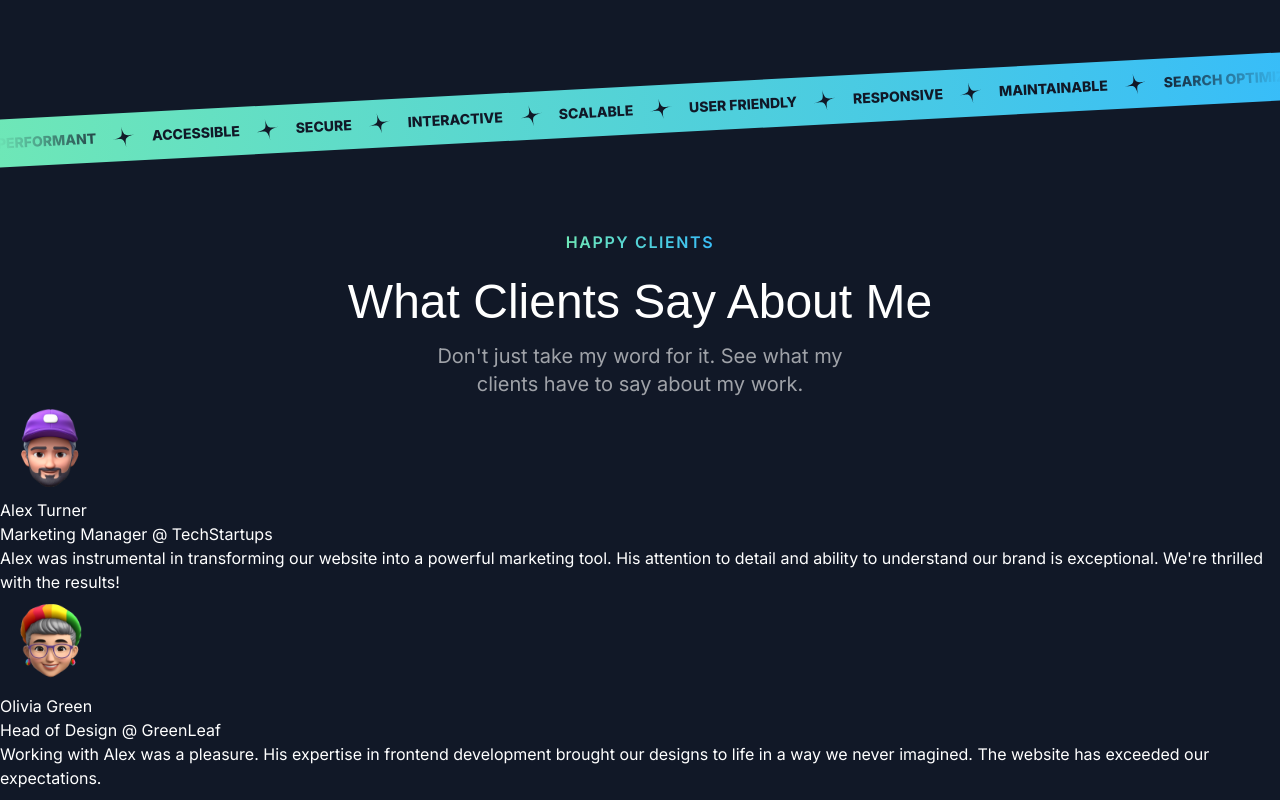
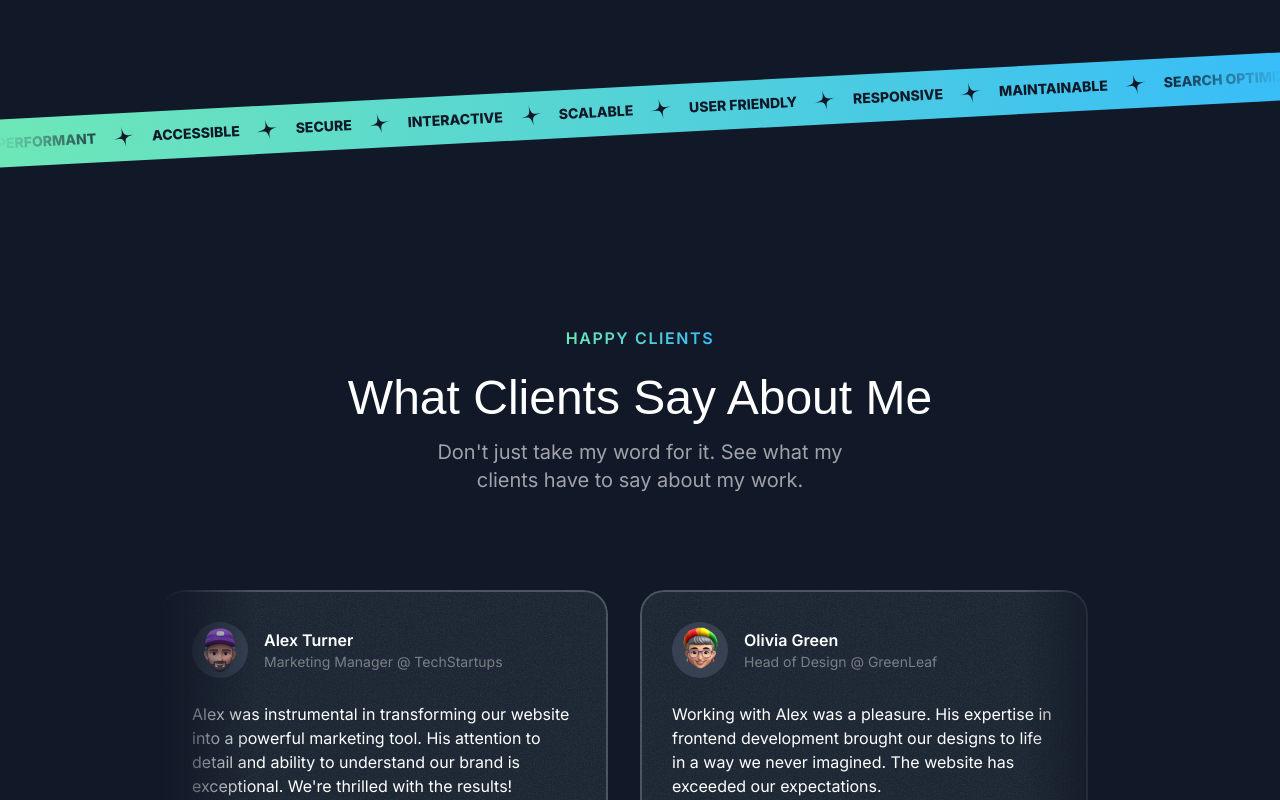
Before and after one commit to JonyKapash/Personal-Portfolio, a Next.js app: page / in a window 1280 px wide. Shown: the part 2966-3766 px from the top of the page. Built offline with nearby package versions, Linux system fonts and the light colour scheme; a web font is replaced by a local one.

Commit message:
Refactor Projects and Testimonials sections to use Card component for improved layout and styling. Update Testimonials section with responsive design and enhanced structure.

```diff
--- /dev/null
+++ b/src/components/Card.tsx
@@ -0,0 +1,23 @@
+import grainImage from "@/assets/images/grain.jpg";
+import { PropsWithChildren } from "react";
+import { twMerge } from "tailwind-merge";
+
+export const Card = ({
+  className,
+  children,
+}: PropsWithChildren<{ className?: string }>) => {
+  return (
+    <div
+      className={twMerge(
+        "bg-gray-800 rounded-3xl relative z-0 overflow-hidden after:z-10 after:content-[''] after:absolute after:inset-0 after:outline-2 after:outline after:-outline-offset-2 after:rounded-3xl after:outline-white/20 after:pointer-events-none p-6",
+        className
+      )}
+    >
+      <div
+        className="absolute inset-0 -z-10 opacity-5"
+        style={{ backgroundImage: `url(${grainImage.src})` }}
+      ></div>
+      {children}
+    </div>
+  );
+};
--- a/src/sections/Projects.tsx
+++ b/src/sections/Projects.tsx
@@ -3,8 +3,8 @@
 import aiStartupLandingPage from "@/assets/images/ai-startup-landing-page.png";
 import CheckCircleIcon from "@/assets/icons/check-circle.svg";
 import ArrowUpRightIcon from "@/assets/icons/arrow-up-right.svg";
-import grainImage from "@/assets/images/grain.jpg";
 import { SectionHeader } from "@/components/SectionHeader";
+import { Card } from "@/components/Card";
 import Image from "next/image";
 
 const portfolioProjects = [
@@ -57,14 +57,10 @@
         />
         <div className="flex flex-col mt-10 md:mt-20 gap-20">
           {portfolioProjects.map((project) => (
-            <div
+            <Card
               key={project.title}
-              className="bg-gray-800 rounded-3xl relative z-0 overflow-hidden after:z-10 after:content-[''] after:absolute after:inset-0 after:outline-2 after:outline after:-outline-offset-2 after:rounded-3xl after:outline-white/20 pt-8 px-8 md:pt-12 md:px-10 lg:pt-16 lg:px-20 after:pointer-events-none"
+              className=" pt-8 px-8 pb-0 md:pt-12 md:px-10 lg:pt-16 lg:px-20"
             >
-              <div
-                className="absolute inset-0 -z-10 opacity-5"
-                style={{ backgroundImage: `url(${grainImage.src})` }}
-              ></div>
               <div className="lg:grid lg:grid-cols-2 lg:gap-16">
                 <div className="lg:pb-16">
                   <div className="bg-gradient-to-r from-emerald-300 to-sky-400 inline-flex gap-2 font-bold uppercase tracking-widest text-sm text-transparent bg-clip-text">
@@ -102,7 +98,7 @@
                   />
                 </div>
               </div>
-            </div>
+            </Card>
           ))}
         </div>
       </div>
--- a/src/sections/Testimonials.tsx
+++ b/src/sections/Testimonials.tsx
@@ -3,7 +3,10 @@
 import memojiAvatar3 from "@/assets/images/memoji-avatar-3.png";
 import memojiAvatar4 from "@/assets/images/memoji-avatar-4.png";
 import memojiAvatar5 from "@/assets/images/memoji-avatar-5.png";
+
 import { SectionHeader } from "@/components/SectionHeader";
+import { Card } from "@/components/Card";
+
 import Image from "next/image";
 
 const testimonials = [
@@ -41,21 +44,40 @@
 
 export const TestimonialsSection = () => {
   return (
-    <div>
+    <div className="py-16 lg:py-24">
+      <div className="container">
         <SectionHeader
           title="What Clients Say About Me"
           eyebrow="Happy Clients"
           description="Don't just take my word for it. See what my clients have to say about my work."
         />
+        <div className="mt-16 lg:mt-24 flex overflow-x-clip [mask-image:linear-gradient(to_right,transparent,black_10%,black_90%,transparent)]">
+          <div className="flex gap-8 flex-none">
+            {testimonials.map((testimonial) => (
+              <Card
+                key={testimonial.name}
+                className="max-w-xs md:max-w-md md:p-8 "
+              >
                 <div>
-        {testimonials.map((testimonial) => (
-          <div key={testimonial.name}>
+                  <div className="flex gap-4 items-center">
+                    <div className="size-14 bg-gray-700 inline-flex items-center justify-center rounded-full flex-shrink-0">
                       <Image src={testimonial.avatar} alt={testimonial.name} />
-            <div>{testimonial.name}</div>
-            <div>{testimonial.position}</div>
-            <p>{testimonial.text}</p>
                     </div>
+                    <div className="">
+                      <div className="font-semibold">{testimonial.name}</div>
+                      <div className="text-sm text-white/40">
+                        {testimonial.position}
+                      </div>
+                    </div>
+                  </div>
+                  <p className="mt-4 md:mt-6 text-sm md:text-base">
+                    {testimonial.text}
+                  </p>
+                </div>
+              </Card>
             ))}
+          </div>
+        </div>
       </div>
     </div>
   );
```
Lines whose indentation alone changed are shown as unchanged.
